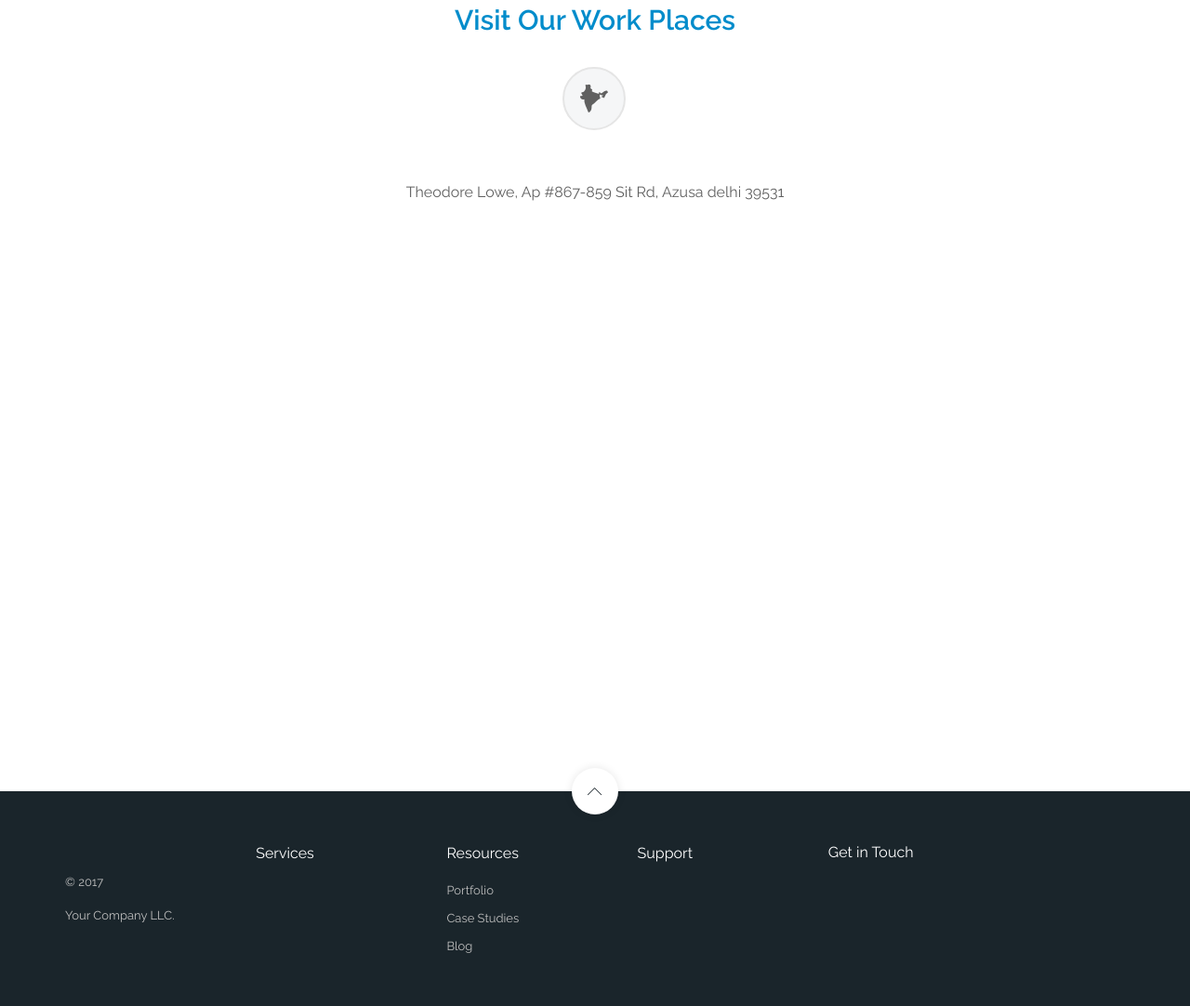
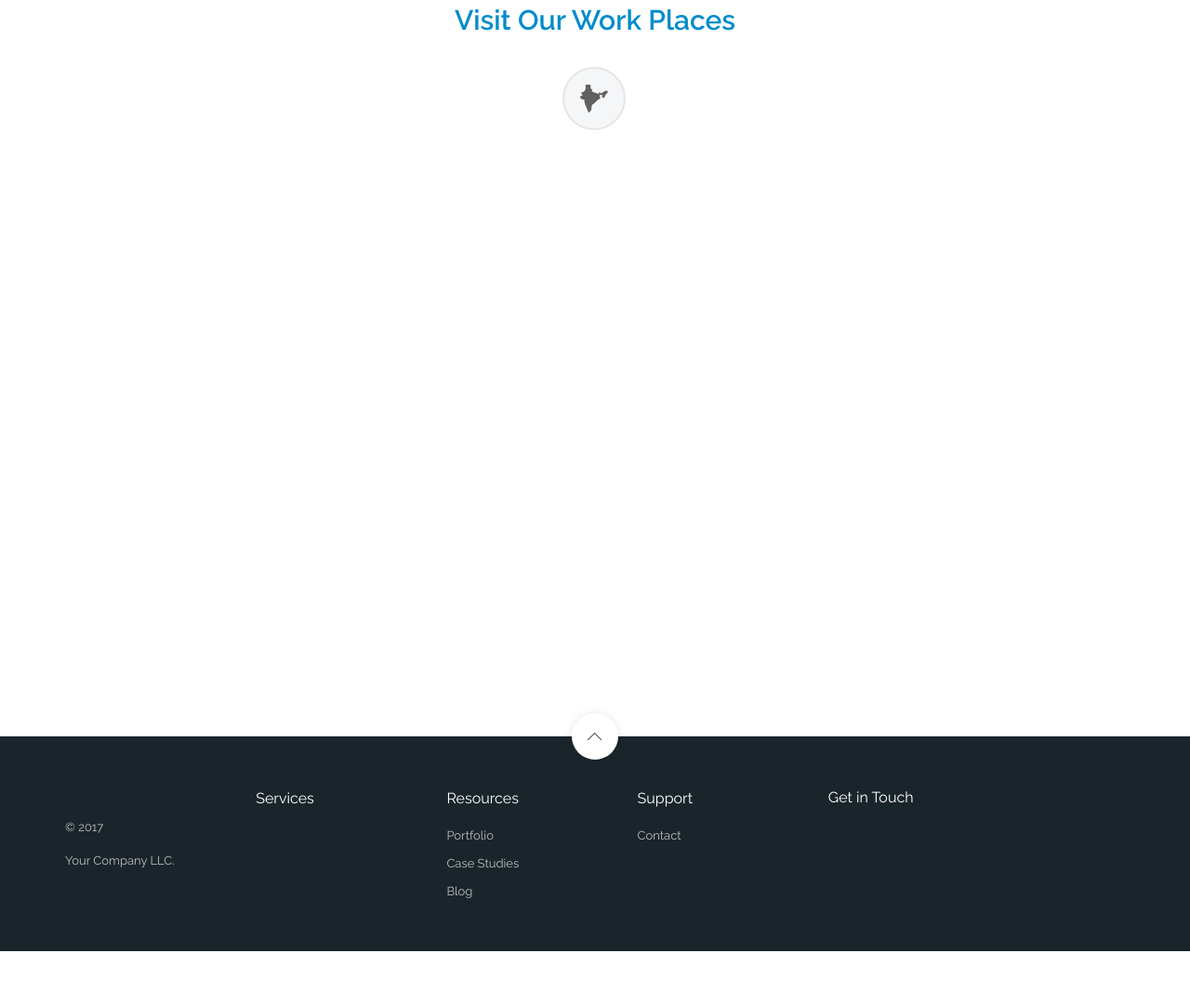
Before and after one commit to singlagarvit/webtechh, a Django app: page /contact-us/ in a window 1280 px wide. Shown: the part 607-1689 px from the top of the page at 93% size. After the commit the page ends 1630 px from the top, so only its background shows below. Run offline with Django 3.2, Linux system fonts and the light colour scheme; data that the repository does not hold is empty; some libraries are stand-ins or nearby versions; some web fonts are replaced.

Commit message:
Contact Page

```diff
--- a/core/templates/core/contact.html
+++ b/core/templates/core/contact.html
@@ -112,7 +112,6 @@
                     <!-- Tab panes -->
                     <div class="tab-content">
                         <div role="tabpanel" class="tab-pane active" id="{{ current_site.siterequirement.location|lower }}">
-                            <p class="regular-text">Theodore Lowe, Ap #867-859 Sit Rd, Azusa delhi 39531</p>
                             <iframe src="{{ current_site.siterequirement.location_iframe }}" height="500" style="border:0; width:100%" allowfullscreen></iframe>
                         </div>
                     </div>
--- a/templates/base.html
+++ b/templates/base.html
@@ -169,6 +169,7 @@
                         <!--footer Support list-->
                         <ul>
                             <li><a class="regular-text text-color-light">Support</a></li>
+                            <li><a href="{% url 'core:contact' %}" class="extra-small-text">Contact</a></li>
                             {% for p in static_pages %}<li><a href="{{ p.get_absolute_url }}" class="extra-small-text">{{ p.title }}</a></li>{% endfor %}
                             {% for p in footer_pages %}<li><a href="{{ p.get_absolute_url }}" class="extra-small-text">{{ p.title }}</a></li>{% endfor %}
                         </ul>
```
